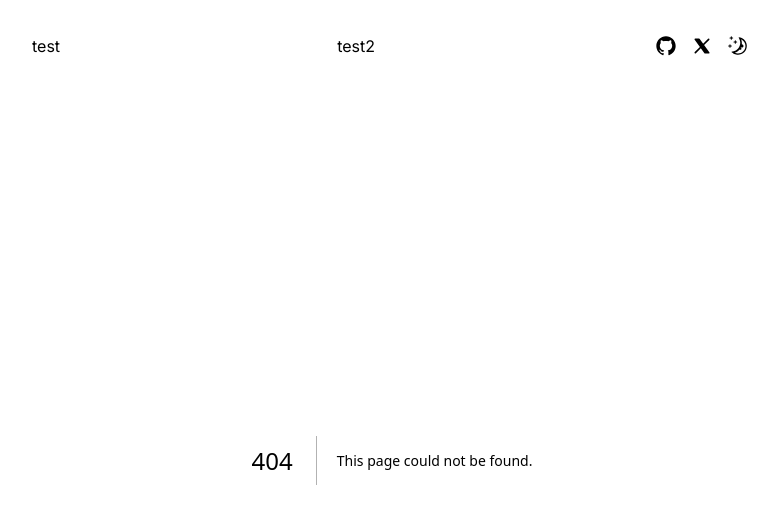
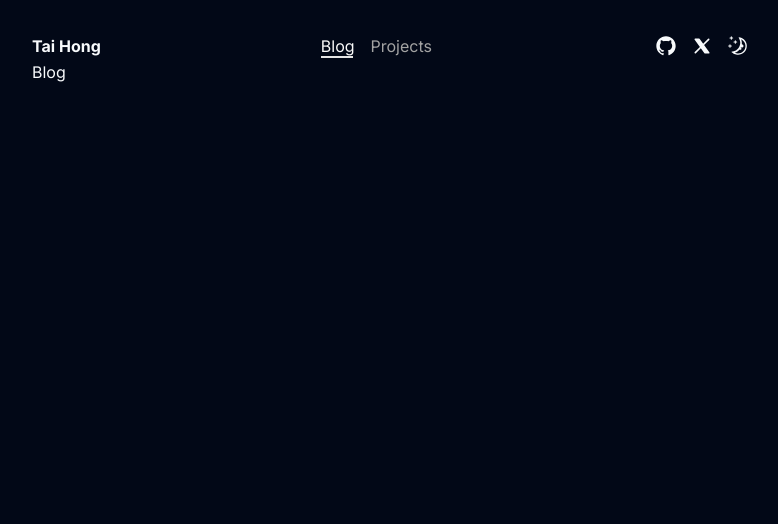
Before and after one commit to xXQiuChenXx/QiuChen, a Next.js app: page /blog in a window 1280 px wide. Before the commit this address had no page. Shown: the top 524 px of the page, without its empty margins (248-1026 px from the left). Built offline with nearby package versions, Linux system fonts and the light colour scheme.

Commit message:
update Site Header

```diff
--- /dev/null
+++ b/src/app/blog/page.tsx
@@ -0,0 +1,9 @@
+import React from 'react'
+
+const Blog = () => {
+  return (
+    <div>Blog</div>
+  )
+}
+
+export default Blog
--- a/src/app/layout.tsx
+++ b/src/app/layout.tsx
@@ -3,7 +3,7 @@ import { Inter } from "next/font/google";
 import { ThemeProvider } from "next-themes";
 import "./globals.css";
 import { cn } from "@/lib/cn";
-import Nav from "@/components/nav";
+import Nav from "@/components/SiteHeader/Nav";
 
 const inter = Inter({ subsets: ["latin"] });
 
--- /dev/null
+++ b/src/app/projects/page.tsx
@@ -0,0 +1,9 @@
+import React from 'react'
+
+const Projects = () => {
+  return (
+    <div>Projects</div>
+  )
+}
+
+export default Projects
--- a/src/components/nav.tsx
+++ b/src/components/SiteHeader/Nav.tsx
@@ -1,14 +1,21 @@
 import Link from "next/link";
-import ThemeToggle from "./themeToggle";
-import { Button } from "./ui/button";
+import ThemeToggle from "../themeToggle";
+import { Button } from "../ui/button";
 import { IconGithubLogo, IconBrandX } from "@/components/Icons";
+import { NavLink } from "./NavLink";
+import { siteConfig } from "@/config/site.config";
 const Nav = () => {
   return (
     <header className="w-full">
       <nav className="flex items-center justify-between">
-        <h3>test</h3>
-        <h3 className="hidden md:block">test2</h3>
-        <div className="flex items-center gap-2">
+        <Link href="/" className="font-bold">
+          Tai Hong
+        </Link>
+        <div className="flex gap-4">
+          <NavLink href="/blog">Blog</NavLink>
+          <NavLink href="/projects">Projects</NavLink>
+        </div>
+        <div className="items-center gap-2 hidden md:flex">
           <Button variant="ghost" size="icon" className="size-7" asChild>
             <Link href="https://github.com" target="_blank" rel="noreferrer">
               <IconGithubLogo className="size-5" />
--- /dev/null
+++ b/src/components/SiteHeader/NavLink.tsx
@@ -0,0 +1,46 @@
+"use client"
+
+import { cn } from "@/lib/utils";
+import Link from "next/link";
+import { usePathname } from "next/navigation";
+import { useEffect, useRef, useState } from "react";
+
+export function NavLink({
+    href,
+    children,
+  }: {
+    href: string;
+    children: React.ReactNode;
+  }) {
+    const pathname = usePathname();
+    const active = pathname === href || pathname.startsWith(href + "/");
+    const linkRef = useRef<HTMLAnchorElement>(null);
+    const [width, setWidth] = useState<string | number>("100%");
+
+    useEffect(() => {
+      if (!linkRef.current) return;
+
+      setWidth(linkRef.current.clientWidth);
+    }, []);
+
+    return (
+      <Link
+        ref={linkRef}
+        href={href}
+        className={cn(
+          "relative text-neutral-400 transition-colors hover:text-neutral-200 ",
+          active && "text-neutral-50"
+        )}
+      >
+        {children}
+        <div
+          className="absolute h-0.5 bottom-0 inset-x-0 bg-neutral-200"
+          style={{
+            width: active ? width : 0,
+            transition: "width 500ms",
+          }}
+          role="none"
+        />
+      </Link>
+    );
+  }
--- /dev/null
+++ b/src/config/site.config.ts
@@ -0,0 +1,5 @@
+export const siteConfig = {
+    githubLink: "",
+    xLink: "",
+    siteTitle: "",
+}
```
